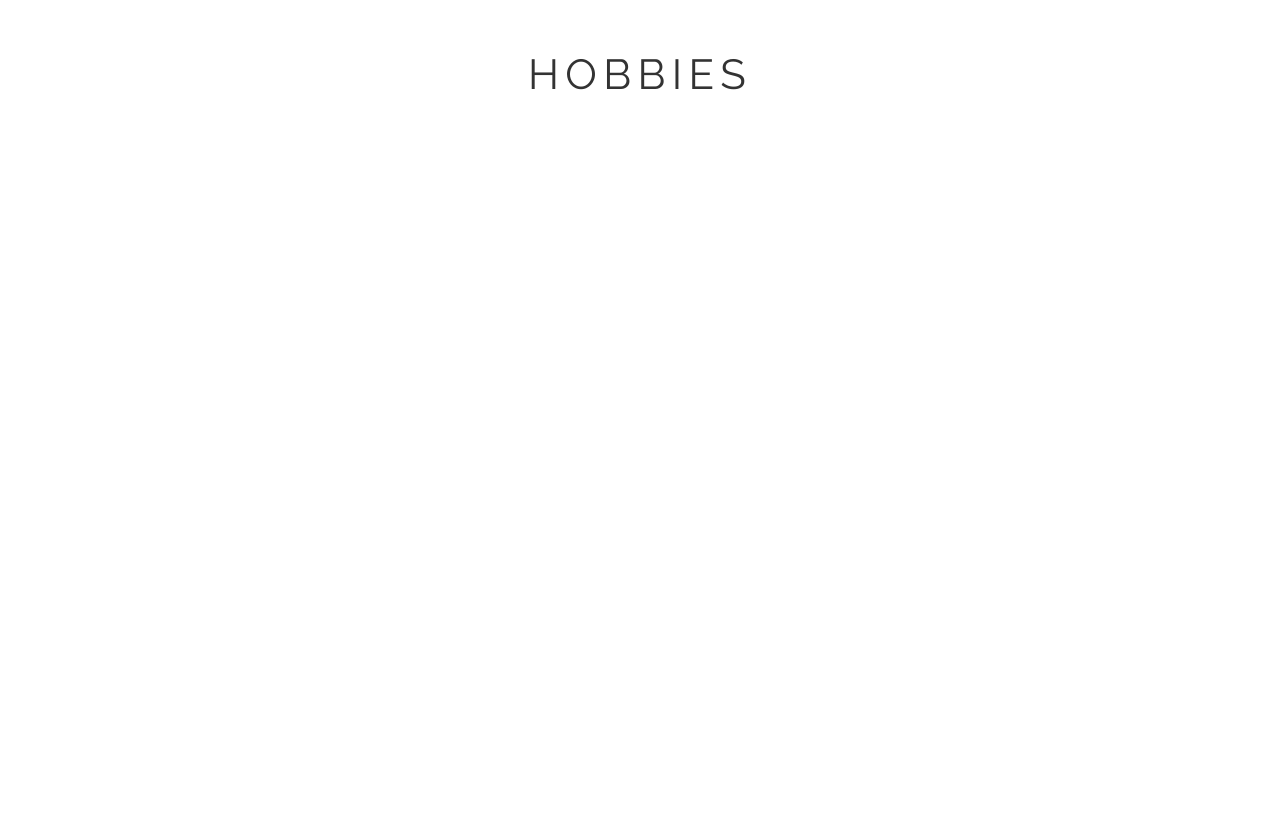
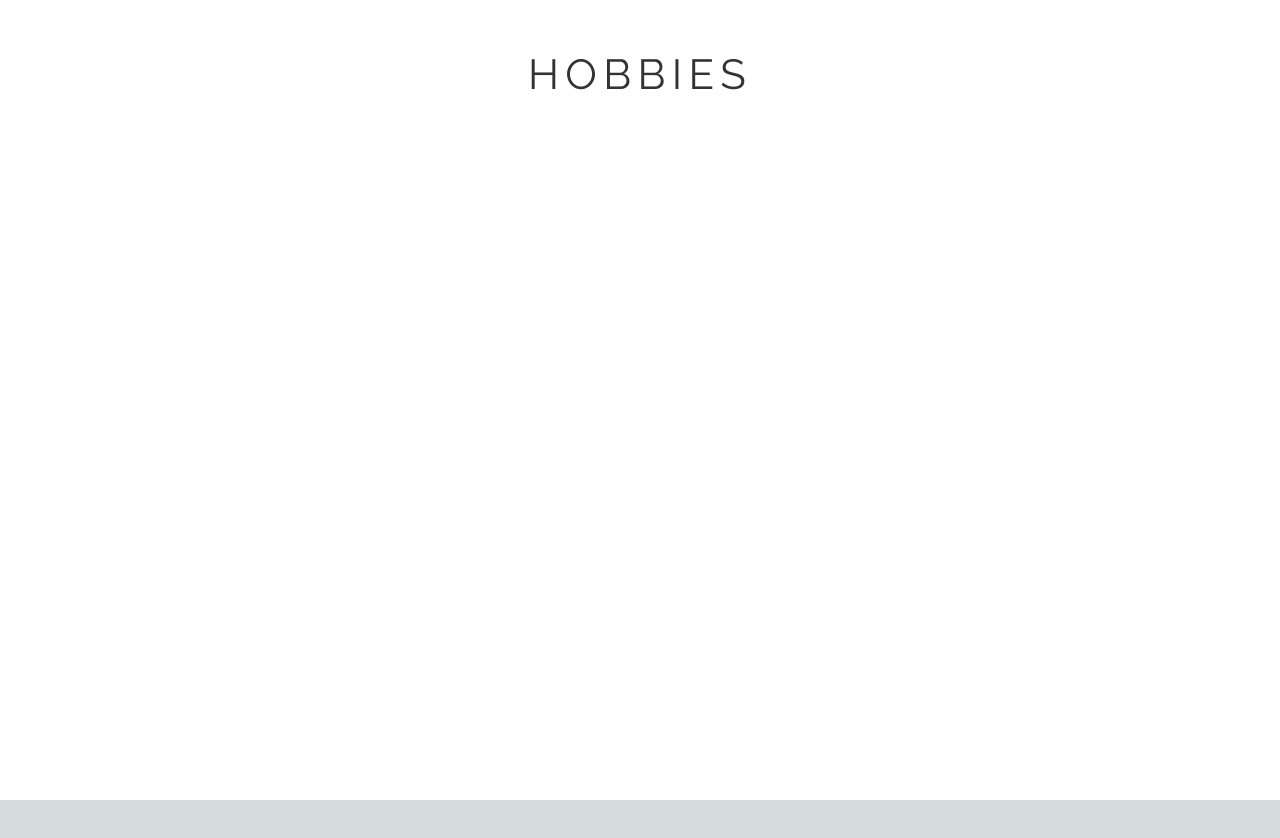
Before and after one commit to mithumiami/mithumiami, a Next.js app: page /about in a window 1280 px wide. Shown: the top 838 px of the page. After the commit the page ends 800 px from the top, so only its background shows below. Built offline with nearby package versions, Linux system fonts and the light colour scheme.

Commit message:
delete youtube

```diff
--- a/pages/about.jsx
+++ b/pages/about.jsx
@@ -17,7 +17,7 @@ function About() {
         <div className={styles.container}>
             <div className={styles.title}>HOBBIES</div>
             <Box sx={{ width: '100%' }}>
-            <Grid container rowSpacing={2} columnSpacing={{ xs: 1, sm: 2, md: 3 }} justifyContent="center" className={styles.row}>
+            {/* <Grid container rowSpacing={2} columnSpacing={{ xs: 1, sm: 2, md: 3 }} justifyContent="center" className={styles.row}>
                 <Grid item xs={6}>
                     <ReactPlayer className={styles.youtube} url='https://www.youtube.com/watch?v=x40N9cvZ2mM' />
                 </Grid>
@@ -30,7 +30,7 @@ function About() {
                 <Grid item xs={6}>
                     <ReactPlayer className={styles.youtube} url='https://youtu.be/QiALuun2SA8' />
                 </Grid>
-            </Grid>
+            </Grid> */}
             </Box>
         </div>
         </>
```
